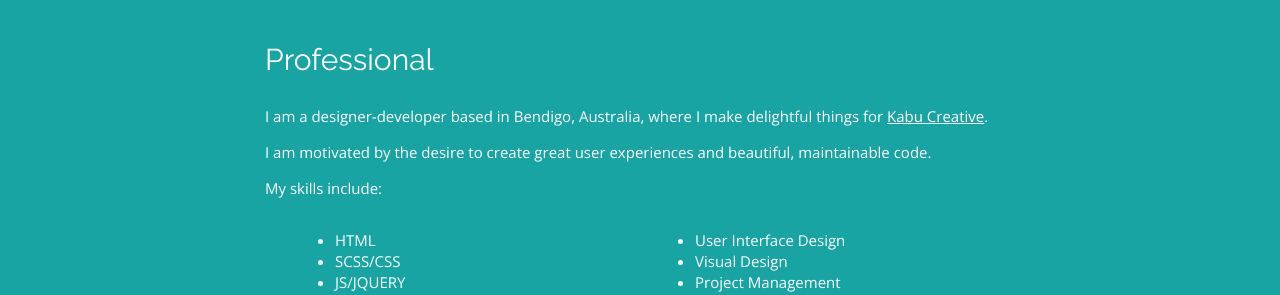
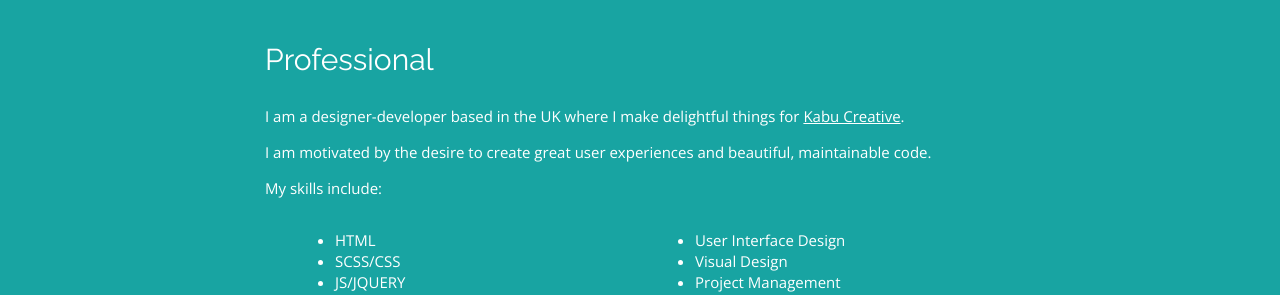
Before and after one commit to nlhkabu/nlhkabu.github.io, a Jekyll site: the page built from index.html, in a window 1280 px wide and 900 px high, scrolled down 1392 px. Shown: the part 154-449 px from the top of the window. Built offline with Jekyll 4.4.1, drawn with Linux system fonts in a browser that asks for light colours; nearby versions of some CDN libraries; some web fonts are replaced.

Commit message:
Update location

```diff
--- a/index.html
+++ b/index.html
@@ -39,7 +39,7 @@ learning: building a single page appliation with <a href="http://emberjs.com/">E
     <div id="professional" class="skill" name="skill">
         <div class="container">
             <h2>Professional</h2>
-            <p>I am a designer-developer based in Bendigo, Australia, where I make delightful things for <a href="http://kabucreative.com.au/">Kabu Creative</a>.</p>
+            <p>I am a designer-developer based in the UK where I make delightful things for <a href="http://kabucreative.com.au/">Kabu Creative</a>.</p>
             <p>I am motivated by the desire to create great user experiences and beautiful, maintainable code.</p>
             <p>My skills include:</p>
 
```
